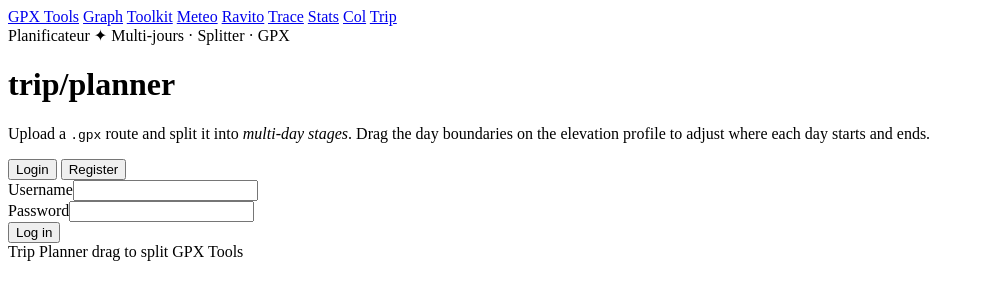
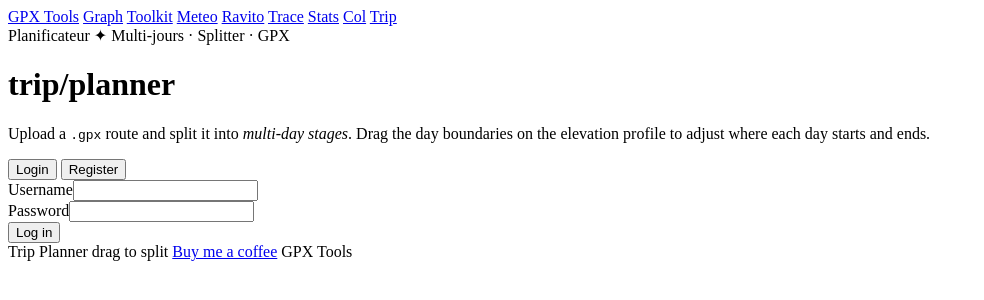
Before and after one commit to extragornax/gpx_to_graph, a plain HTML site: page static/trip/index.html in a window 1280 px wide. Shown: the whole page, without its empty margins (0-984 px from the left). Drawn offline with nearby package versions, Linux system fonts and the light colour scheme; no server answers.

Commit message:
Replace floating BMC widget with inline footer links matching each page's design

```diff
--- a/static/meteo/app.css
+++ b/static/meteo/app.css
@@ -599,6 +599,12 @@ main {
   color: var(--carmine);
   font-style: normal;
 }
+.bmc-link {
+  color: rgba(10, 31, 59, 0.6); text-decoration: none;
+  border-bottom: 1px dotted rgba(10, 31, 59, 0.3);
+  transition: color 0.15s, border-color 0.15s;
+}
+.bmc-link:hover { color: var(--carmine); border-color: var(--carmine); }
 
 /* ---------- Print fallbacks ---------- */
 
--- a/static/ravito/app.css
+++ b/static/ravito/app.css
@@ -735,6 +735,12 @@ button[type="submit"] .btn-arrow {
   text-transform: none;
   color: var(--ink-soft);
 }
+.bmc-link {
+  color: var(--sepia); text-decoration: none;
+  border-bottom: 1px dotted var(--sepia-muted);
+  transition: color 0.15s, border-color 0.15s;
+}
+.bmc-link:hover { color: var(--red); border-color: var(--red); }
 
 /* ========================= ANIMATIONS ========================= */
 @keyframes rise {
--- a/static/toolkit/app.css
+++ b/static/toolkit/app.css
@@ -396,6 +396,12 @@ main {
   letter-spacing: 0.18em; text-transform: uppercase; color: var(--sepia);
   border-top: 1.5px solid var(--ink); flex-wrap: wrap;
 }
+.bmc-link {
+  color: var(--sepia); text-decoration: none;
+  border-bottom: 1px dotted var(--sepia-muted);
+  transition: color 0.15s, border-color 0.15s;
+}
+.bmc-link:hover { color: var(--red); border-color: var(--red); }
 .col-mid {
   font-family: 'Fraunces', serif; font-style: italic; font-size: 0.85rem;
   letter-spacing: 0.01em; text-transform: none; color: var(--ink-soft);
--- a/static/trip/index.html
+++ b/static/trip/index.html
@@ -110,6 +110,7 @@
 <footer class="colophon">
   <span>Trip Planner</span>
   <span class="col-mid">drag to split</span>
+  <a href="https://buymeacoffee.com/extragornax" target="_blank" rel="noopener" class="bmc-link">Buy me a coffee</a>
   <span>GPX Tools</span>
 </footer>
 
@@ -576,6 +577,5 @@ checkSession();
 
 })();
 </script>
-<script type="text/javascript" src="https://cdnjs.buymeacoffee.com/1.0.0/button.prod.min.js" data-name="bmc-button" data-slug="extragornax" data-color="#FF5F5F" data-emoji="" data-font="Lato" data-text="Buy me a coffee" data-outline-color="#000000" data-font-color="#ffffff" data-coffee-color="#FFDD00"></script>
 </body>
 </html>
```
Also changed, not shown: static/col/index.html (+1 -1 lines), static/meteo/index.html (+1 -1 lines), static/ravito/index.html (+1 -1 lines), static/strava_stats/index.html (+1 -1 lines), static/toolkit/index.html (+1 -1 lines), static/trace/index.html (+1 -2 lines), static/trace/tracker.html (+1 -2 lines), static/trace/view.html (+1 -2 lines).
